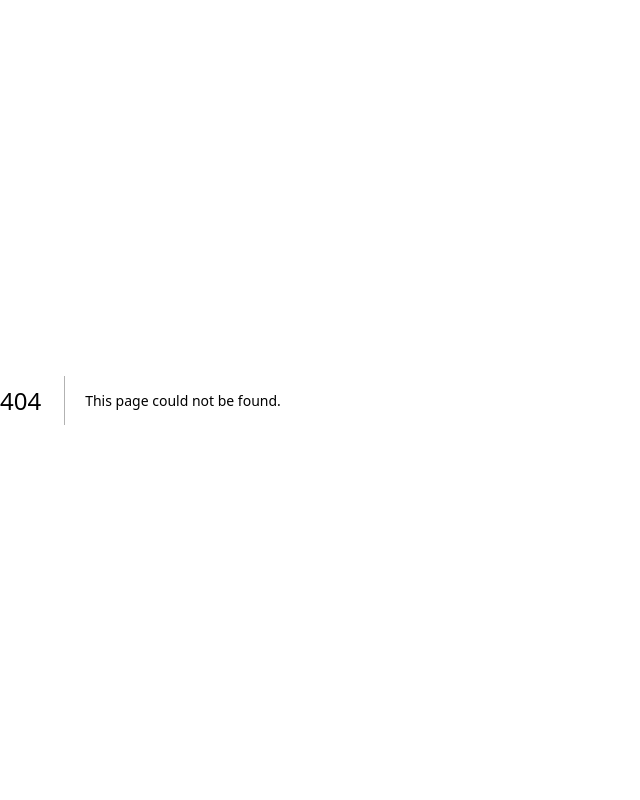
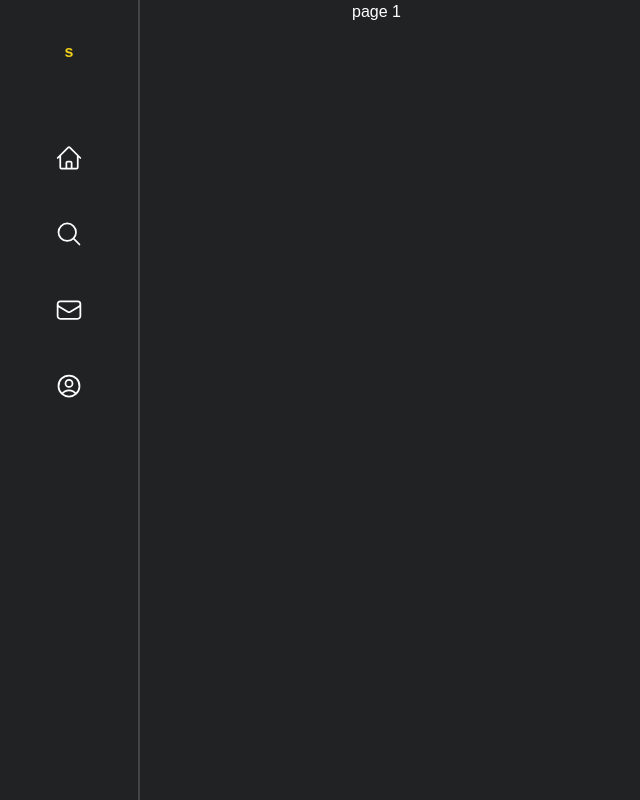
Before and after one commit to arifwp/srawung-frontend, a Next.js app: page /1 in a window 1280 px wide. Before the commit this address had no page. Shown: the whole page, without its empty margins (0-640 px from the left). Built offline with nearby package versions, Linux system fonts and the light colour scheme.

Commit message:
add homelayout to new page

```diff
--- /dev/null
+++ b/src/app/[username]/page.tsx
@@ -0,0 +1,15 @@
+import HomeLayout from "../(home)/layout";
+
+export default function UserProfilePage({
+  params,
+}: {
+  params: { username: string };
+}) {
+  return (
+    <HomeLayout>
+      <div className="w-full flex flex-col">
+        <p>page {params.username}</p>
+      </div>
+    </HomeLayout>
+  );
+}
```
